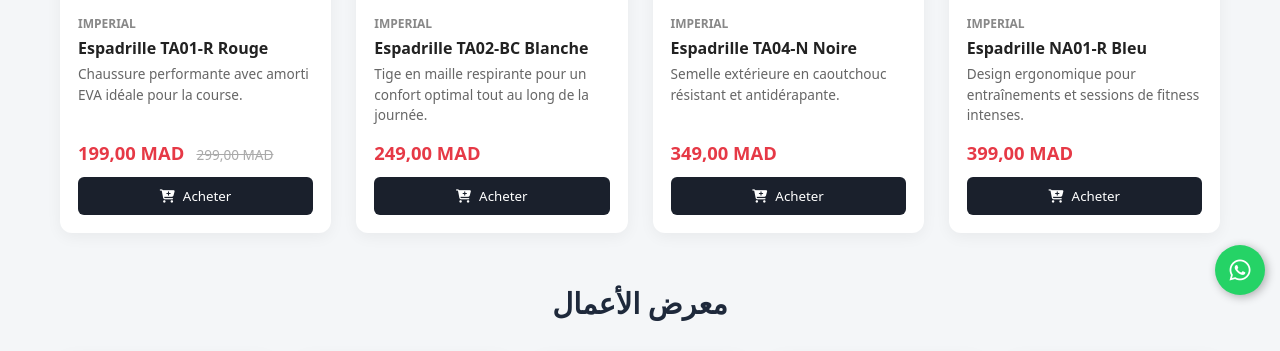
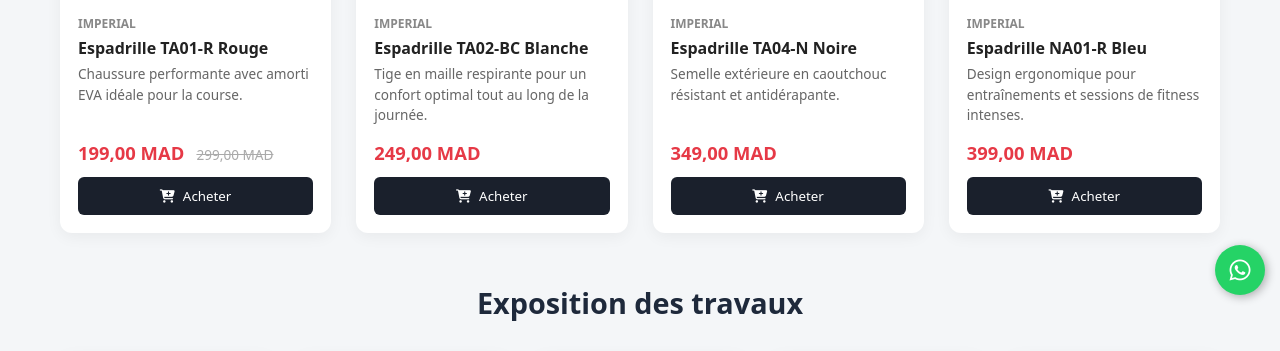
Before and after one commit to nourdin223/page-ecommerce, a plain HTML site: page index.html in a window 1280 px wide. Shown: the part 490-841 px from the top of the page. Drawn offline with nearby package versions, Linux system fonts and the light colour scheme.

Commit message:
Update gallery title from Arabic to French

```diff
--- a/index.html
+++ b/index.html
@@ -759,7 +759,7 @@
 
     <!-- ================= GALERIE ================= -->
     <div class="gallery-container" id="gallery">
-        <h2 class="gallery-title">معرض الأعمال</h2>
+        <h2 class="gallery-title">Exposition des travaux</h2>
         <div class="simple-gallery">
             <div class="gallery-card">
                 <a href="https://picsum.photos/1000/750?random=1" class="glightbox">
```
